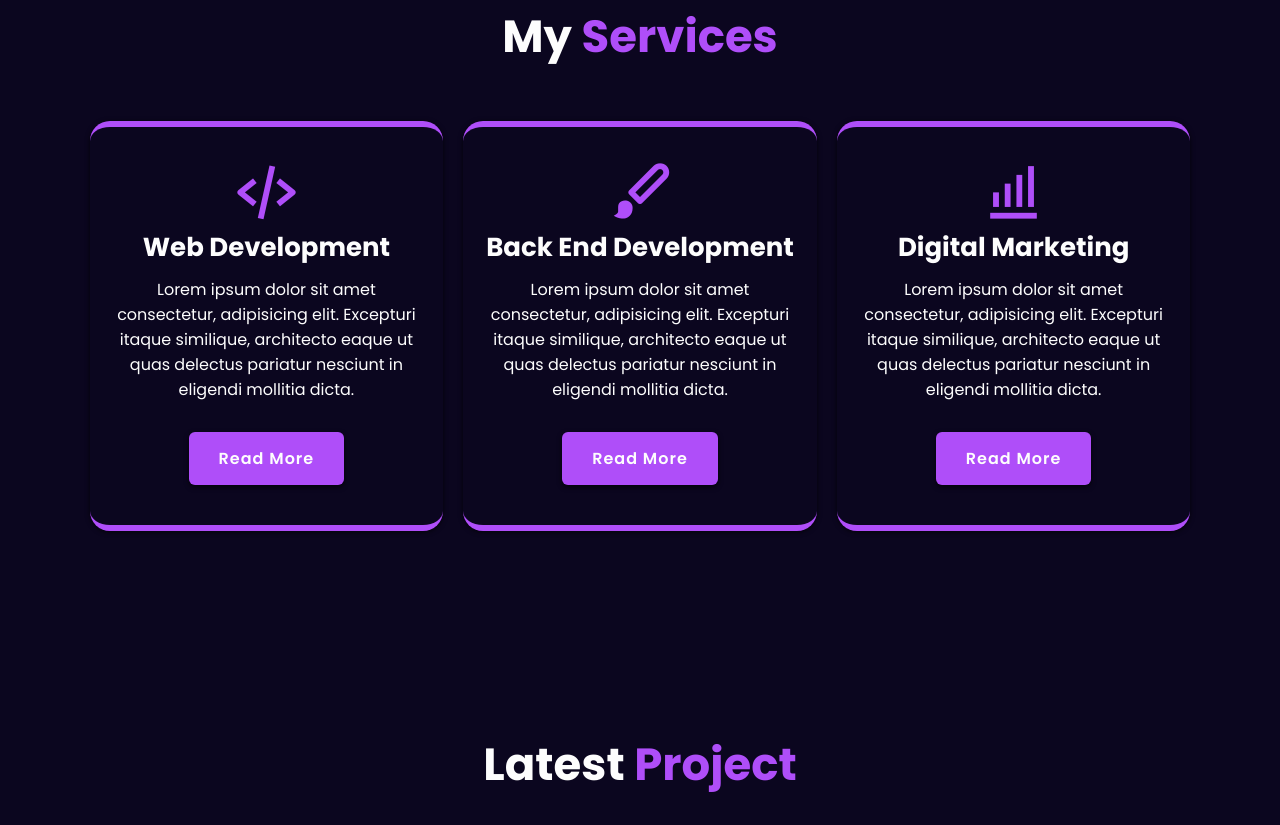
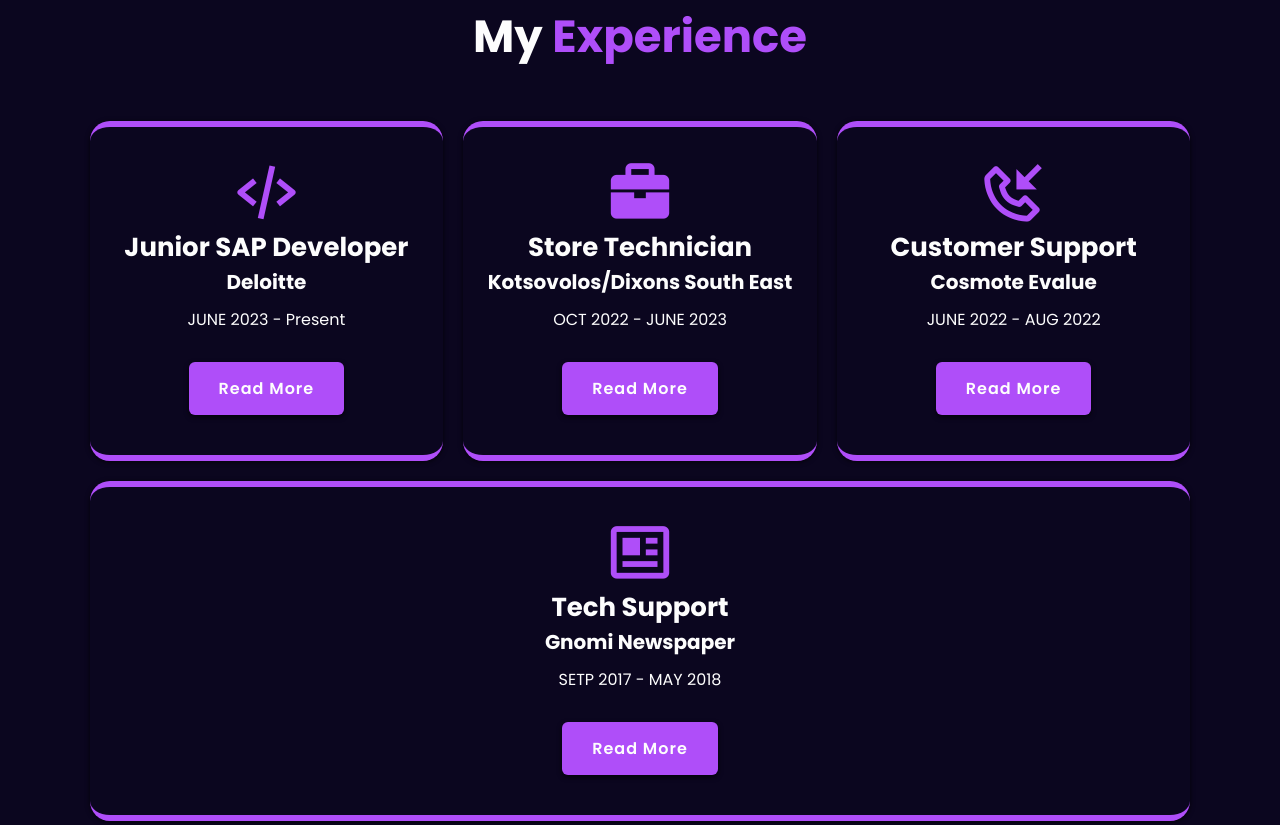
Before and after one commit to AngelGketsis/cv-site, a plain HTML site: page index.html in a window 1280 px wide. Shown: the part 1697-2522 px from the top of the page. Drawn offline with nearby package versions, Linux system fonts and the light colour scheme.

Commit message:
Added social media and Experience

```diff
--- a/css/style.css
+++ b/css/style.css
@@ -391,7 +391,16 @@ span {
     transition: .5s ease;
 }
 
+.services-box h4 {
+    font-size: 2.0rem;
+    transition: .5s ease;
+}
+
 .services-box:hover h3 {
+    color: var(--main-color);
+}
+
+.services-box:hover h4 {
     color: var(--main-color);
 }
 
--- a/index.html
+++ b/index.html
@@ -40,15 +40,15 @@
     <section class="home" id="home">
         <div class="home-content">
             <h3>Hello, I am</h3>
-            <h1>Lydia</h1>
-            <p>Lorem ipsum dolor sit amet consectetur, adipisicing elit. Quaerat similique modi facilis, commodi dolore
-                sed. Laudantium, vitae iure.</p>
+            <h1>Angel</h1>
+            <p>Computer Science and Engineering Undergraduate @University of Ioannina.
+               Inventor of quirky ideas and dreamer of improbable dreams</p>
 
             <div class="social-media">
-                <a href="#"><i class='bx bxl-facebook'></i></a>
-                <a href="#"><i class='bx bxl-twitter'></i></a>
-                <a href="#"><i class='bx bxl-instagram-alt'></i></a>
-                <a href="#"><i class='bx bxl-linkedin'></i></a>
+                <a href="https://www.facebook.com/AngelPrimeTPB" target="_blank"><i class='bx bxl-facebook'></i></a>
+                <a href="https://twitter.com/AggelosGetsis" target="_blank"><i class='bx bxl-twitter'></i></a>
+                <a href="https://www.instagram.com/angelprimetpb/" target="_blank"><i class='bx bxl-instagram-alt'></i></a>
+                <a href="https://www.linkedin.com/in/angelosgketsis1701/" target="_blank"><i class='bx bxl-linkedin'></i></a>
             </div>
 
             <a href="#" class="btn">Download CV</a>
@@ -94,37 +94,43 @@
         <div class="about-content">
             <h2 class="heading">About <span>Me</span></h2>
             <h3>Hi, I'm Here To Help Your Next Project!</h3>
-            <p>Lorem ipsum dolor sit amet consectetur adipisicing elit. Recusandae corrupti aut at, cupiditate, fugit
-                similique illum vitae eaque voluptates consequatur ipsam doloribus eum dolor. Enim autem tempora odio
-                incidunt! Ipsam hic molestias ad voluptas doloribus ratione animi alias dicta quo.</p>
+            <p>Computer science and Engineering undergraduate at University of Ioannina.
+               Inventor of quirky ideas and dreamer of improbable dreams</p>
             <a href="#" class="btn">Read More</a>
         </div>
     </section>
 
     <!-- services section design -->
     <section class="services" id="services">
-        <h2 class="heading">My <span>Services</span></h2>
+        <h2 class="heading">My <span>Experience</span></h2>
 
         <div class="services-container">
             <div class="services-box">
                 <i class='bx bx-code-alt'></i>
-                <h3>Web Development</h3>
-                <p>Lorem ipsum dolor sit amet consectetur, adipisicing elit. Excepturi itaque similique, architecto
-                    eaque ut quas delectus pariatur nesciunt in eligendi mollitia dicta.</p>
+                <h3>Junior SAP Developer</h3>
+                <h4>Deloitte</h4>
+                <p>JUNE 2023 - Present</p>
                 <a href="#" class="btn">Read More</a>
             </div>
             <div class="services-box">
-                <i class='bx bxs-paint'></i>
-                <h3>Back End Development</h3>
-                <p>Lorem ipsum dolor sit amet consectetur, adipisicing elit. Excepturi itaque similique, architecto
-                    eaque ut quas delectus pariatur nesciunt in eligendi mollitia dicta.</p>
+                <i class='bx bxs-briefcase'></i>
+                <h3>Store Technician</h3>
+                <h4>Kotsovolos/Dixons South East</h4>
+                <p>OCT 2022 - JUNE 2023</p>
                 <a href="#" class="btn">Read More</a>
             </div>
             <div class="services-box">
-                <i class='bx bx-bar-chart-alt'></i>
-                <h3>Digital Marketing</h3>
-                <p>Lorem ipsum dolor sit amet consectetur, adipisicing elit. Excepturi itaque similique, architecto
-                    eaque ut quas delectus pariatur nesciunt in eligendi mollitia dicta.</p>
+                <i class='bx bx-phone-incoming'></i>
+                <h3>Customer Support</h3>
+                <h4>Cosmote Evalue</h4>
+                <p>JUNE 2022 - AUG 2022</p>
+                <a href="#" class="btn">Read More</a>
+            </div>
+            <div class="services-box">
+                <i class='bx bx-news'></i>
+                <h3>Tech Support</h3>
+                <h4>Gnomi Newspaper</h4>
+                <p>SETP 2017 - MAY 2018</p>
                 <a href="#" class="btn">Read More</a>
             </div>
         </div>
```
